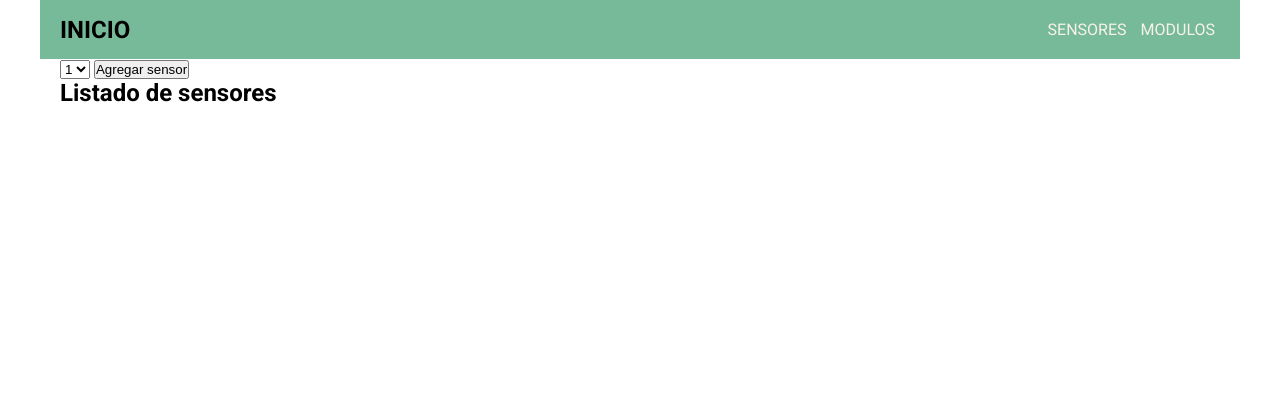
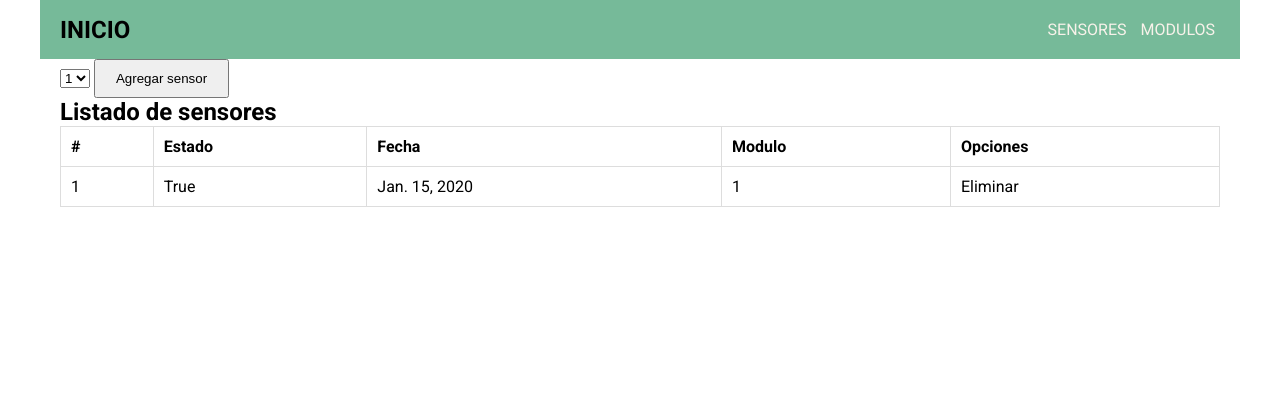
Before and after one commit to isaacFierrog/proyectoMoises, a Django app: page /sensores/ in a window 1280 px wide. Shown: the top 420 px of the page. Run offline with Django 4.2, Linux system fonts and the light colour scheme; tables that the repository leaves empty hold one stand-in row (values such as "Sample post"); some libraries are stand-ins or nearby versions.

Commit message:
Cambios añadidos

```diff
--- a/apps/sensor/models.py
+++ b/apps/sensor/models.py
@@ -21,7 +21,9 @@ class SensorModel(models.Model):
         'modulo.ModuloModel',
         on_delete=models.CASCADE,
         blank=True,
-        related_name='sensores'
+        null=True,
+        related_name='sensores',
+        default=None
     )
 
     class Meta:
--- a/apps/sensor/urls.py
+++ b/apps/sensor/urls.py
@@ -1,7 +1,8 @@
 from django.urls import path
-from .views import listar_sensores
+from .views import listar_sensores, eliminar_sensor
 
 
 urlpatterns = [
-    path('', listar_sensores, name='listado')
+    path('', listar_sensores, name='listado'),
+    path('eliminar/<id>/', eliminar_sensor, name='eliminar')
 ]
--- a/apps/sensor/views.py
+++ b/apps/sensor/views.py
@@ -1,26 +1,34 @@
 from django.shortcuts import redirect, render
-from django.views.generic import ListView
 from .models import SensorModel, ValorModel
 from apps.modulo.models import ModuloModel
 
-
-# class SensorView(ListView):
-#     model = SensorModel
-#     queryset = SensorModel.objects.filter(estado=True)
-#     template_name = 'sensor/sensor.html'
-#     context_object_name = 'sensores'
 
 def listar_sensores(request):
     sensores = SensorModel.objects.filter(estado=True)
     modulos = ModuloModel.objects.filter(estado=True)
 
     if(request.method == 'POST'):
+        id_modulo = request.POST['modulo']
         id_sensor = hex(sensores.count()).split('0x')[1]
-        SensorModel.objects.create(id=id_sensor)
+        modulo = ModuloModel.objects.filter(id=id_modulo).first()
+        SensorModel.objects.create(
+            id=id_sensor,
+            modulo=modulo
+        )
 
-        return redirect('modulos:listado')
+        print(request.POST)
+
+        return redirect('sensores:listado')
 
     return render(request, 'sensor/sensor_listar.html', {
         'sensores': sensores,
         'modulos': modulos
     })
+
+
+def eliminar_sensor(request, id):
+    sensor = SensorModel.objects.filter(id=id).first()
+    sensor.estado = False
+    sensor.save()
+
+    return redirect('sensores:listado')
--- a/core/asgi.py
+++ b/core/asgi.py
@@ -11,6 +11,6 @@ import os
 
 from django.core.asgi import get_asgi_application
 
-os.environ.setdefault('DJANGO_SETTINGS_MODULE', 'core.settings.production')
+os.environ.setdefault('DJANGO_SETTINGS_MODULE', 'core.settings.local')
 
 application = get_asgi_application()
--- a/core/wsgi.py
+++ b/core/wsgi.py
@@ -11,7 +11,7 @@ import os
 
 from django.core.wsgi import get_wsgi_application
 
-os.environ.setdefault('DJANGO_SETTINGS_MODULE', 'core.settings.production')
+os.environ.setdefault('DJANGO_SETTINGS_MODULE', 'core.settings.local')
 
 from dj_static import Cling
 
--- a/manage.py
+++ b/manage.py
@@ -6,7 +6,7 @@ import sys
 
 def main():
     """Run administrative tasks."""
-    os.environ.setdefault('DJANGO_SETTINGS_MODULE', 'core.settings.production')
+    os.environ.setdefault('DJANGO_SETTINGS_MODULE', 'core.settings.local')
     try:
         from django.core.management import execute_from_command_line
     except ImportError as exc:
--- a/templates/sensor/sensor_listar.html
+++ b/templates/sensor/sensor_listar.html
@@ -14,11 +14,35 @@
                 {% endfor %}
             </select>
         {% endif %}
-        <input type="submit" value="Agregar sensor">
+        <input type="submit" value="Agregar sensor" class="form__submit">
     </form>
 
     {% if sensores %}
         <h2>Listado de sensores</h2>
+        <table class="tabla">
+            <thead>
+                <tr>
+                    <th>#</th>
+                    <th>Estado</th>
+                    <th>Fecha</th>
+                    <th>Modulo</th>
+                    <th>Opciones</th>
+                </tr>
+            </thead>
+            <tbody>
+                {% for sensor in sensores %}
+                    <tr>
+                        <td>{{ sensor.id }}</td>
+                        <td>{{ sensor.estado }}</td>
+                        <td>{{ sensor.fecha_cracion }}</td>
+                        <td>{{ sensor.modulo.id }}</td>
+                        <td>
+                            <a href="{% url 'sensores:eliminar' sensor.id %}">Eliminar</a>
+                        </td>
+                    </tr>
+                {% endfor %}
+            </tbody>
+        </table>
     {% else %}
         <h2>No hay sensores disponibles</h2>
     {% endif %}
```
Also changed, not shown: apps/sensor/migrations/0002_alter_sensormodel_modulo.py (added).
